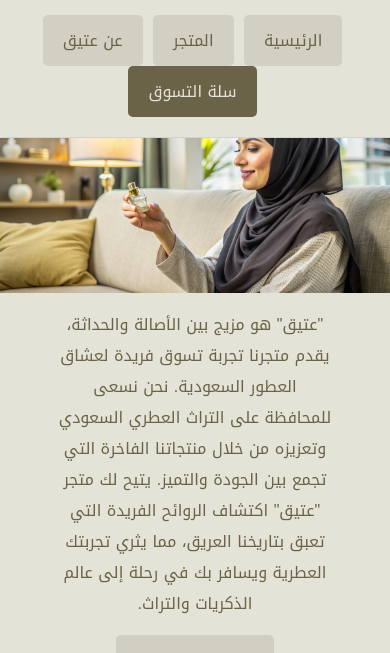
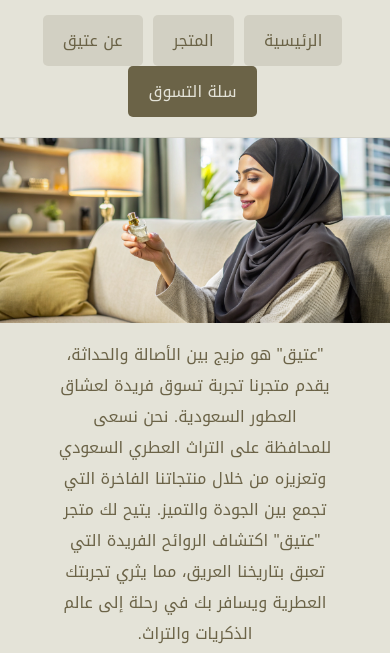
Before and after one commit to irbala/ateeq, a plain HTML site: page index.html in a window 390 px wide. Shown: the part 152-805 px from the top of the page. Drawn offline with Linux system fonts and the light colour scheme.

Commit message:
Update styles.css

```diff
--- a/styles.css
+++ b/styles.css
@@ -357,7 +357,7 @@ padding: 40px;
         overflow-x: hidden;
     }
     main {
-        margin-top: 250px; /* Adjust main margin for smaller screens */
+        margin-top: 280px; /* Adjust main margin for smaller screens */
     }
 
 
```
